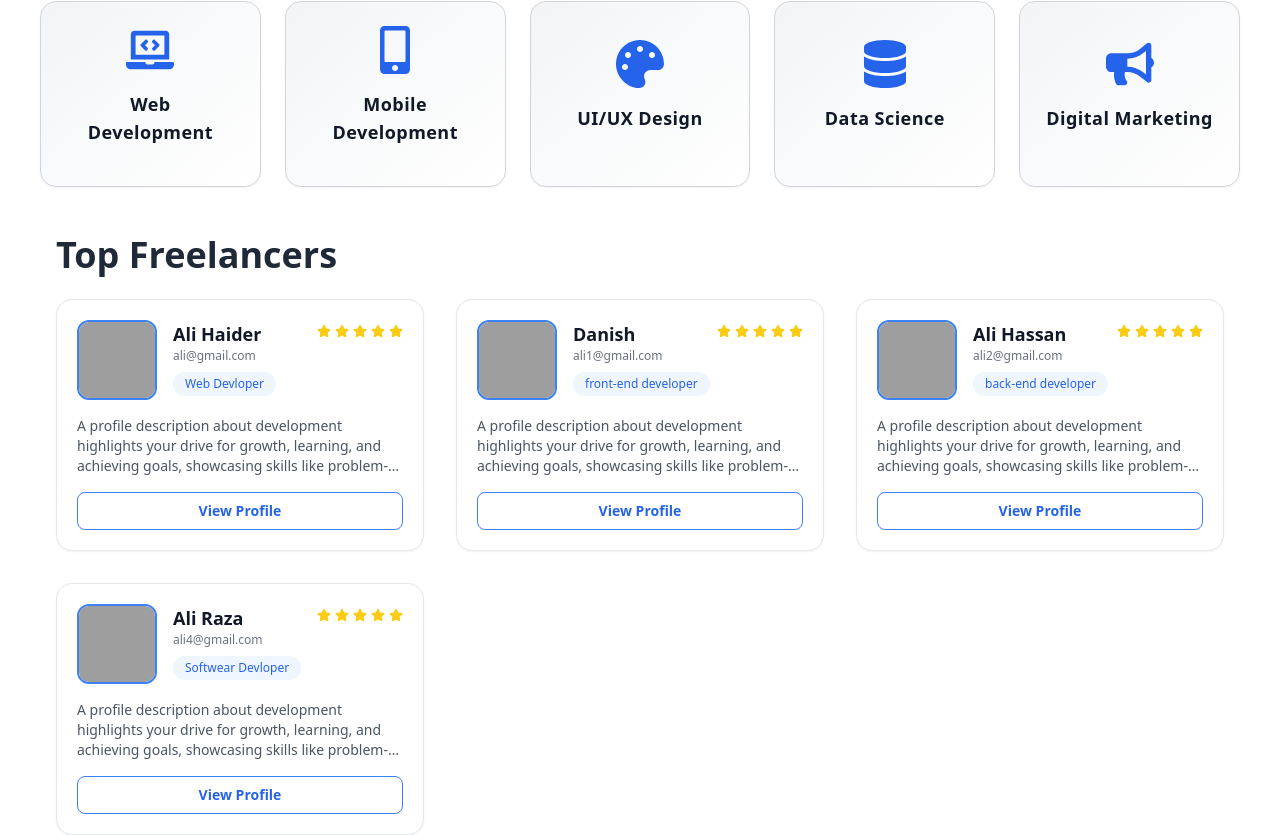
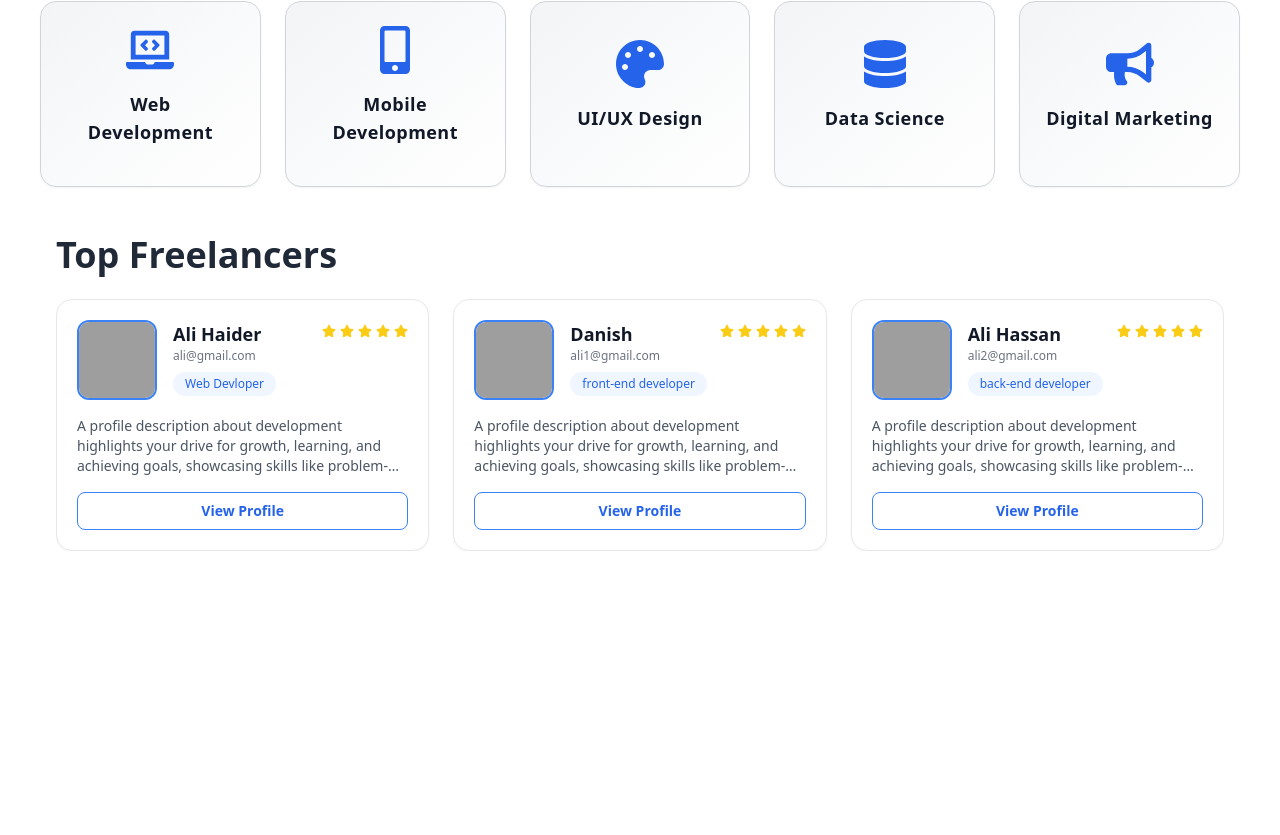
Before and after one commit to Alihaider592/freelance, a React (Create React App) app in the folder freelancing-app/: page / in a window 1280 px wide. Shown: the part 759-1594 px from the top of the page. After the commit the page ends 1310 px from the top, so only its background shows below. Built offline with nearby package versions, Linux system fonts and the light colour scheme; grey boxes are pictures that could not be loaded.

Commit message:
set the cards in the slider

```diff
--- a/freelancing-app/src/components/topfreelancer.jsx
+++ b/freelancing-app/src/components/topfreelancer.jsx
@@ -1,4 +1,8 @@
 import { FaStar } from "react-icons/fa";
+import { Swiper, SwiperSlide } from "swiper/react";
+import { Navigation } from "swiper/modules";
+import { FaChevronLeft, FaChevronRight } from "react-icons/fa";
+import "swiper/css";
 const  profilecards=[
     {
         id : "1",
@@ -40,25 +44,60 @@ const TopFreelancer = () => {
     Top Freelancers
   </h1>
 
-  <div className="grid grid-cols-1 sm:grid-cols-2 md:grid-cols-3 gap-8">
+  {/* Slider wrapper (important for hover) */}
+  <div className="relative group">
+    {/* Left Arrow */}
+    <button
+      className="custom-prev absolute left-0 top-1/2 -translate-y-1/2 z-10
+                 opacity-0 group-hover:opacity-100
+                 w-11 h-11 flex items-center justify-center
+                 bg-white border border-gray-300 rounded-full
+                 shadow-md hover:bg-blue-500 hover:text-white
+                 transition-all duration-300 ml-2"
+    >
+      <FaChevronLeft />
+    </button>
+
+    {/* Right Arrow */}
+    <button
+      className="custom-next absolute right-0 top-1/2 -translate-y-1/2 z-10
+                 opacity-0 group-hover:opacity-100
+                 w-11 h-11 flex items-center justify-center
+                 bg-white border border-gray-300 rounded-full
+                 shadow-md hover:bg-blue-500 hover:text-white
+                 transition-all duration-300 mr-2"
+    >
+      <FaChevronRight />
+    </button>
+
+    <Swiper
+      modules={[Navigation]}
+      spaceBetween={24}
+      grabCursor
+      navigation={{
+        prevEl: ".custom-prev",
+        nextEl: ".custom-next",
+      }}
+      breakpoints={{
+        320: { slidesPerView: 1 },
+        640: { slidesPerView: 2 },
+        1024: { slidesPerView: 3 },
+      }}
+      className="px-8" // space so arrows don’t cover cards
+    >
       {profilecards.map((profile) => (
-      <div
-        key={profile.id}
-        className="bg-white border border-gray-200 rounded-2xl p-5 shadow-sm hover:shadow-xl transition"
-      >
+        <SwiperSlide key={profile.id}>
+          <div className="bg-white border border-gray-200 rounded-2xl p-5 shadow-sm hover:shadow-xl transition h-full">
             {/* Top row */}
             <div className="flex gap-4 items-start mb-4">
-          {/* Image */}
               <img
                 src={profile.image}
                 alt={profile.Name}
                 className="w-20 h-20 rounded-xl object-cover border-2 border-blue-500"
               />
 
-          {/* Right side */}
               <div className="flex-1">
-            {/* Name + stars row */}
-            <div className="flex items-start justify-between">
+                <div className="flex justify-between items-start">
                   <div>
                     <h3 className="text-lg font-semibold text-gray-900">
                       {profile.Name}
@@ -68,34 +107,37 @@ const TopFreelancer = () => {
                     </p>
                   </div>
 
-              {/* Stars on the right */}
                   <div className="flex gap-1 mt-1">
                     {[1, 2, 3, 4, 5].map((star) => (
-                  <FaStar key={star} className="w-3.5 h-3.5 text-yellow-400" />
+                      <FaStar
+                        key={star}
+                        className="w-3.5 h-3.5 text-yellow-400"
+                      />
                     ))}
                   </div>
                 </div>
 
-            {/* Category */}
                 <span className="inline-block mt-2 px-3 py-1 text-xs rounded-full bg-blue-50 text-blue-600">
                   {profile.category}
                 </span>
               </div>
             </div>
 
-        {/* Description */}
             <p className="text-sm text-gray-600 line-clamp-3 mb-4">
               {profile.discription}
             </p>
 
-        {/* Footer */}
             <button className="w-full py-2 text-sm font-semibold text-blue-600 border border-blue-500 rounded-lg hover:bg-blue-500 hover:text-white transition">
               View Profile
             </button>
           </div>
+        </SwiperSlide>
       ))}
+    </Swiper>
   </div>
 </div>
+
+
 
 
   );
```
Lines whose indentation alone changed are shown as unchanged.
